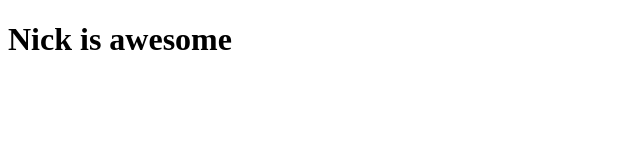
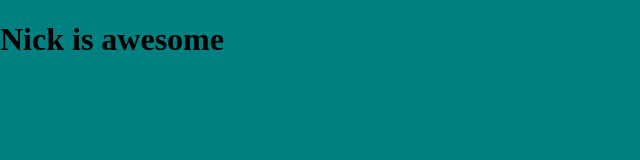
Before and after one commit to Nickanthonygroen/portfolio, a plain HTML site: page index.html in a window 1280 px wide. Shown: the whole page, without its empty margins (0-640 px from the left). Drawn offline with Linux system fonts and the light colour scheme.

Commit message:
add css to html

```diff
--- /dev/null
+++ b/index.css
@@ -0,0 +1,5 @@
+body {
+  padding: 0;
+  margin: 0;
+  background-color: teal;
+}
--- a/index.html
+++ b/index.html
@@ -4,6 +4,7 @@
   <meta charset="UTF-8">
   <meta name="viewport" content="width=device-width, initial-scale=1.0">
   <meta http-equiv="X-UA-Compatible" content="ie=edge">
+  <link rel="stylesheet" href="index.css">
   <title>Nick Groen</title>
 </head>
 <body>
```
